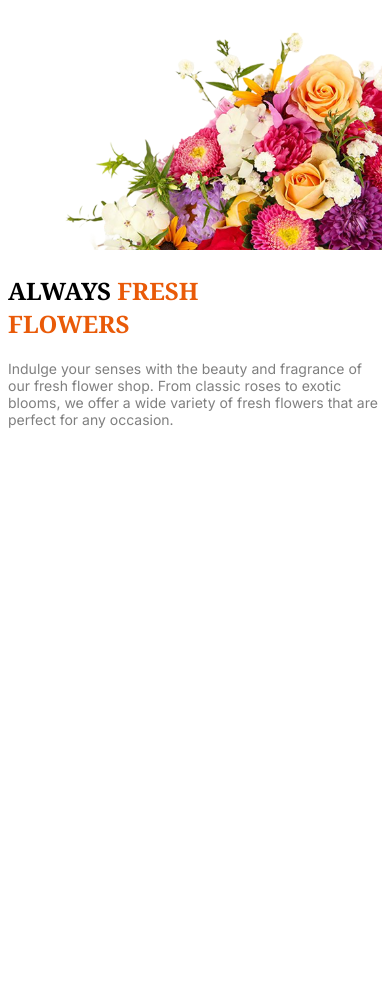
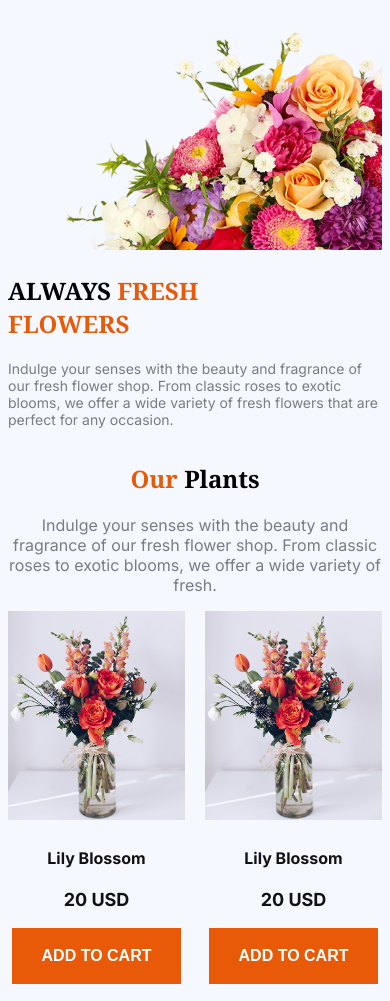
Before and after one commit to fahim0037/assignment-02, a plain HTML site: page index.html in a window 390 px wide. Shown: the part 80-1081 px from the top of the page. Before the commit the page ends 844 px from the top, so only its background shows below. Drawn offline with Linux system fonts and the light colour scheme.

Commit message:
added plants section with responsive

```diff
--- a/index.html
+++ b/index.html
@@ -14,7 +14,7 @@
 
 </head>
 
-<body>
+<body class="bodycolor inter-font">
     <header>
         <!-- navbar -->
         <nav class="navbar inter-font">
@@ -34,7 +34,9 @@
         <div class="banner ">
             <div class="banner-content ">
                 <h2 class="bannerhead noto-serif-font">ALWAYS <span>FRESH<br>FLOWERS</span></h2>
-                <p class="bannertxt inter-font">Indulge your senses with the beauty and fragrance of our fresh flower shop. From classic roses to exotic blooms, we offer a wide variety of fresh flowers that are perfect for any occasion.</p>
+                <p class="bannertxt">Indulge your senses with the beauty and fragrance of our fresh flower
+                    shop. From classic roses to exotic blooms, we offer a wide variety of fresh flowers that are perfect
+                    for any occasion.</p>
             </div>
             <div><img class="banner-img" src="images/hero-flower.png" alt=""></div>
         </div>
@@ -42,7 +44,45 @@
     <main>
         <!-- plants section  -->
         <div class="plants">
-
+            <div class="plantcontent">
+                <h2 class="plantshead noto-serif-font"><span>Our</span> Plants</h2>
+                <p class="plantstext">Indulge your senses with the beauty and fragrance of our fresh flower shop. From
+                    classic roses to exotic blooms, we offer a wide variety of fresh.</p>
+            </div>
+            <div class="card-container">
+                <div class="card"> <img class="plants-img" src="images/sample-flower-image.png" alt="Lily Blossom">
+                    <h4 class="plants-name">Lily Blossom</h4>
+                    <p class="plants-price">20 USD</p> <a href=""><button class="plants-button" >ADD TO CART</button></a>
+                </div>
+                <div class="card"> <img class="plants-img" src="images/sample-flower-image.png" alt="Lily Blossom">
+                    <h4 class="plants-name">Lily Blossom</h4>
+                    <p class="plants-price">20 USD</p><a href=""><button class="plants-button" >ADD TO CART</button></a>
+                </div>
+                <div class="card"> <img class="plants-img" src="images/sample-flower-image.png" alt="Lily Blossom">
+                    <h4 class="plants-name">Lily Blossom</h4>
+                    <p class="plants-price">20 USD</p><a href=""><button class="plants-button" >ADD TO CART</button></a>
+                </div>
+                <div class="card"> <img class="plants-img" src="images/sample-flower-image.png" alt="Lily Blossom">
+                    <h4 class="plants-name">Lily Blossom</h4>
+                    <p class="plants-price">20 USD</p><a href=""><button class="plants-button" >ADD TO CART</button></a>
+                </div>
+                <div class="card"> <img class="plants-img" src="images/sample-flower-image.png" alt="Lily Blossom">
+                    <h4 class="plants-name">Lily Blossom</h4>
+                    <p class="plants-price">20 USD</p><a href=""><button class="plants-button" >ADD TO CART</button></a>
+                </div>
+                <div class="card"> <img class="plants-img" src="images/sample-flower-image.png" alt="Lily Blossom">
+                    <h4 class="plants-name">Lily Blossom</h4>
+                    <p class="plants-price">20 USD</p><a href=""><button class="plants-button" >ADD TO CART</button></a>
+                </div>
+                <div class="card"> <img class="plants-img" src="images/sample-flower-image.png" alt="Lily Blossom">
+                    <h4 class="plants-name">Lily Blossom</h4>
+                    <p class="plants-price">20 USD</p><a href=""><button class="plants-button" >ADD TO CART</button></a>
+                </div>
+                <div class="card"> <img class="plants-img" src="images/sample-flower-image.png" alt="Lily Blossom">
+                    <h4 class="plants-name">Lily Blossom</h4>
+                    <p class="plants-price">20 USD</p><a href=""><button class="plants-button" >ADD TO CART</button></a>
+                </div>
+            </div>
         </div>
         <!-- plants lover section  -->
         <div>
--- a/styles/assignment.css
+++ b/styles/assignment.css
@@ -12,7 +12,7 @@
     font-variation-settings:
         "wdth" 100;
 }
-
+.bodycolor{background-color: #F5F8FF;}
 /* navbar */
 .navbar {
     display: flex;
@@ -82,6 +82,30 @@
     width: 100%;
 }
 /* plants section */
+.plants{margin: 0 150px;}
+.plantcontent{text-align: center;}
+.plantshead{font-size: 50px;
+font-weight: bold;}
+.plantshead span { color: #E95A08;}
+.plantstext{ color: rgba(0, 0, 0, 0.5);
+font-size: 22;}
+.card-container{display: grid;
+grid-template-columns: repeat(4,1fr);
+gap: 20px;}
+.card {text-align: center;}
+
+.plants-name{font-size: 22px;
+color: #111111;}
+.plants-price{font-size: 22px;
+    color: #111111;
+font-weight : bold; }
+.plants-button{text-align: center;
+color: white;
+background-color: #E95A08 ;
+font-size: 16px;
+font-weight:600 ;
+padding: 20px 80px;
+border-style: none;}
 
 /* plants lover section */
 
@@ -134,4 +158,21 @@
         width: 100%;
         margin: 0px ;
     }
+/* plant section  */
+.plants{margin: 0px;}
+.plantshead{font-size: 24px;}
+.plantstext{font-size: 14;}
+.card-container{display: grid;
+grid-template-columns: repeat(2,1fr);
+gap: 20px;}
+.card {text-align: center;}
+.plants-img{width: 100%;}
+.plants-name{font-size: 16px;
 }
+.plants-price{font-size: 18px;
+     }
+.plants-button{text-align: center;
+font-size: 16px;
+padding: 19px 30px;}
+
+}
```
